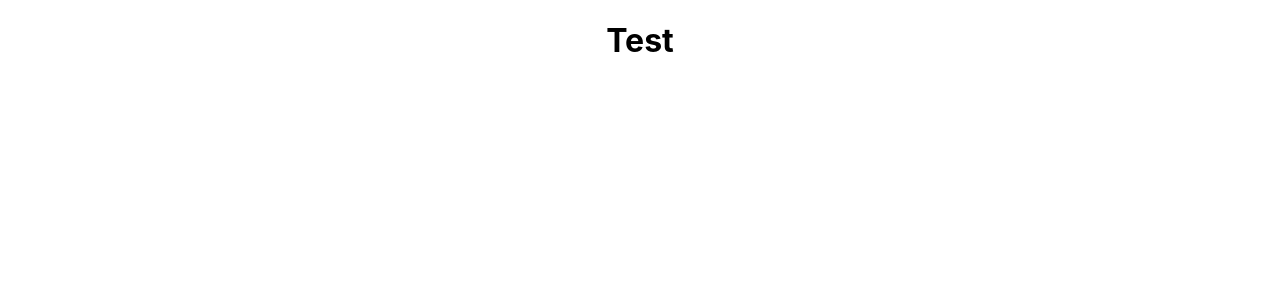
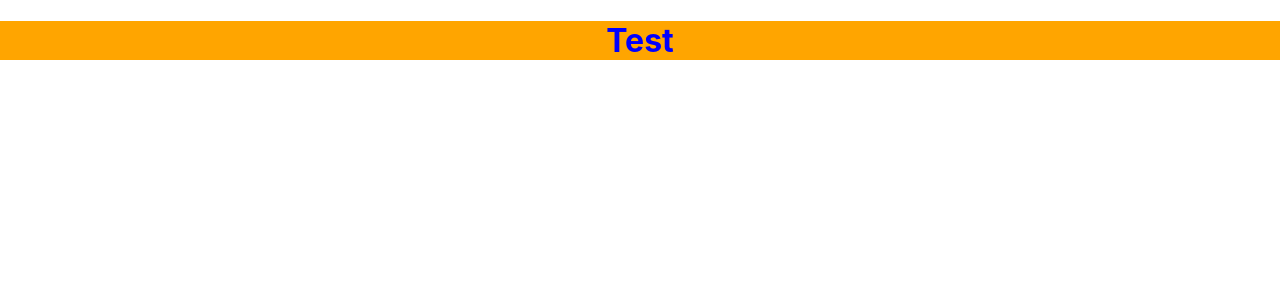
Before and after one commit to sahinmurat/Weather, a React (Create React App) app: page / in a window 1280 px wide. Shown: the top 300 px of the page. Built offline with nearby package versions, Linux system fonts and the light colour scheme.

Commit message:
inline style

```diff
--- a/src/components/Card/index.js
+++ b/src/components/Card/index.js
@@ -2,7 +2,7 @@ import React from 'react'
 
 function Card() {
     return (
-        <div className='card-wrapper'  >
+        <div style={{ color:'blue', backgroundColor:'orange'}}  >
             <h1> Test    </h1>
         </div>
     )
```
Also changed, not shown: 1 other file (tests, documents, lock files or other folders).
